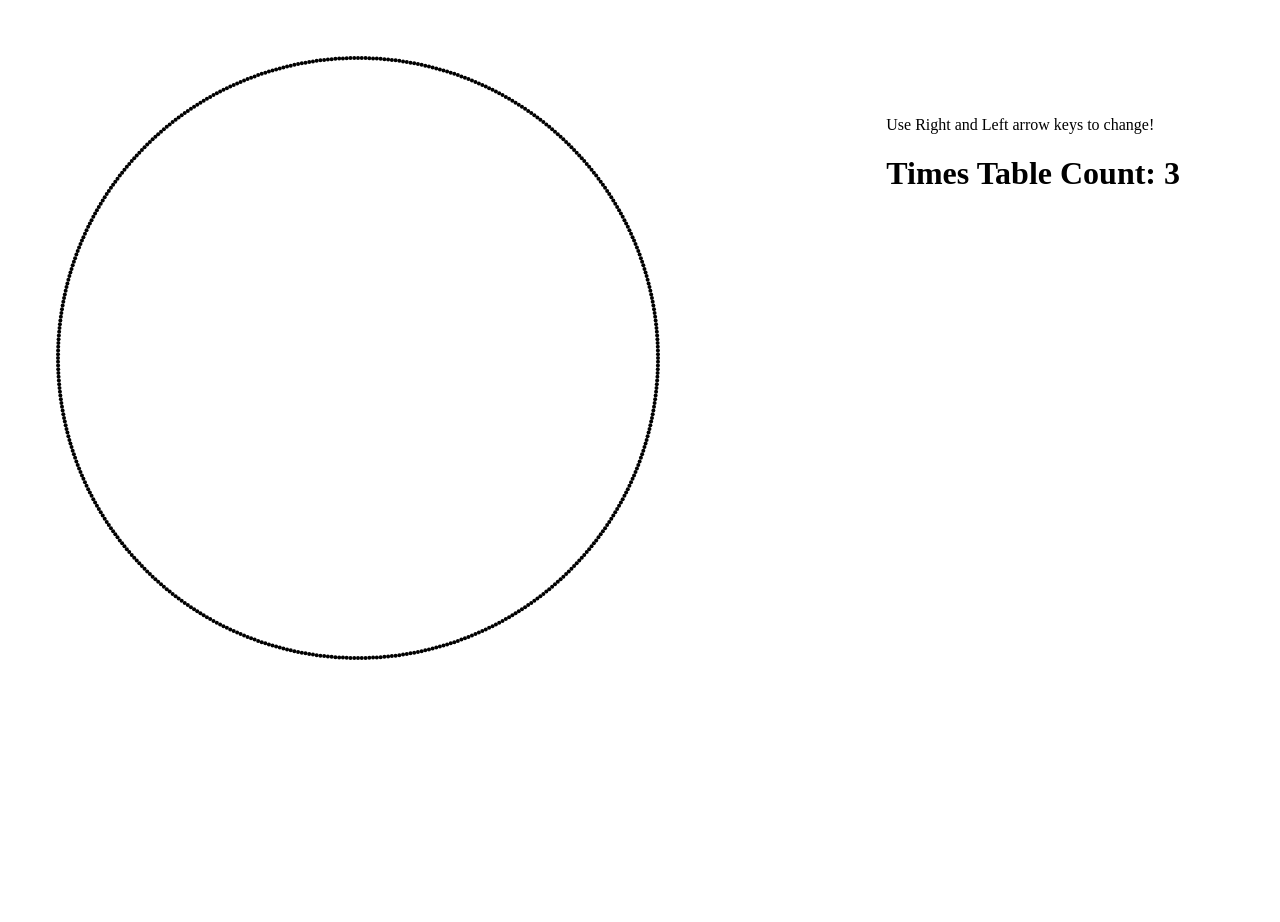
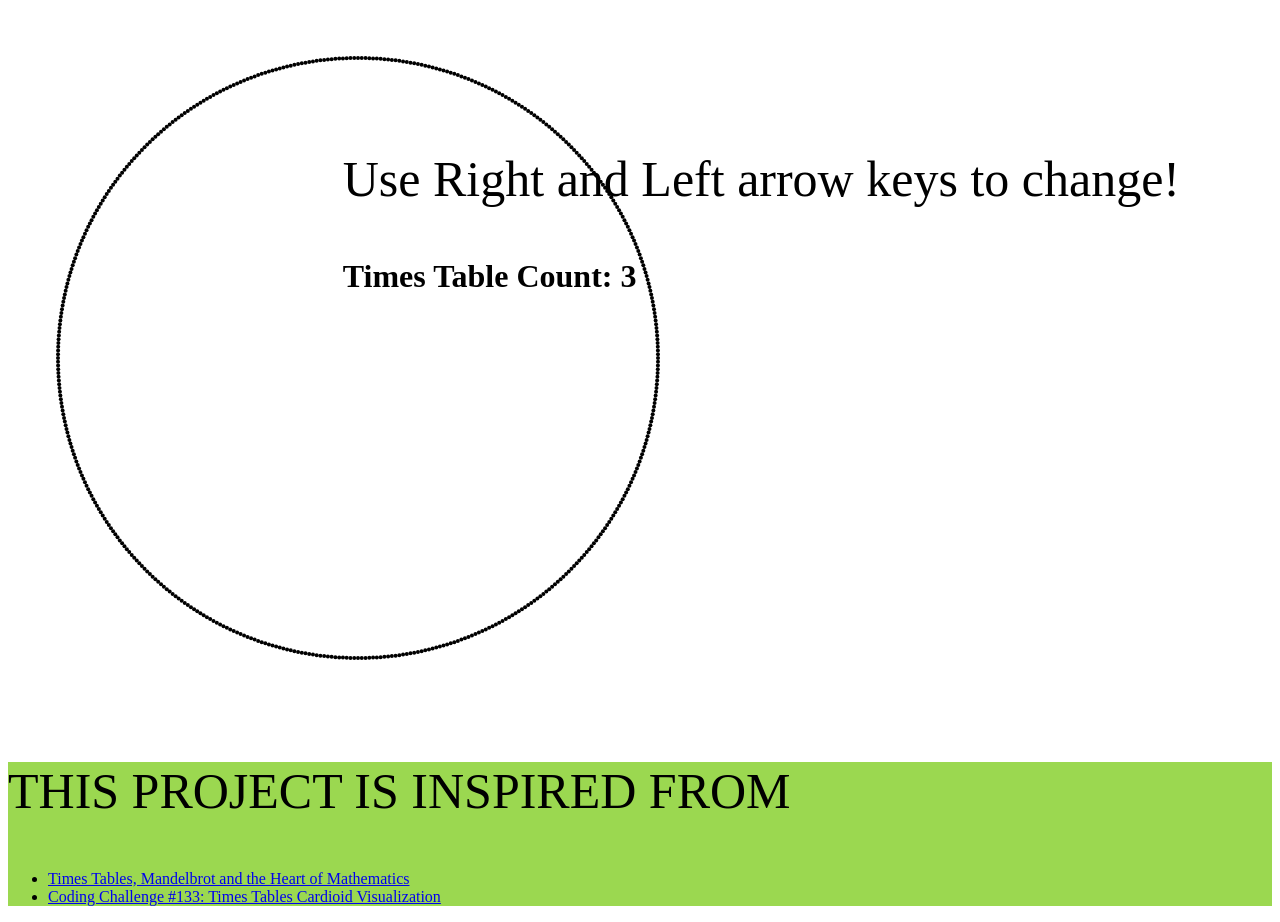
Before and after one commit to iiitl/Times-Table, a plain HTML site: page index.html in a window 1280 px wide. Before the commit the page ends 800 px from the top, so only its background shows below. Drawn offline with Linux system fonts and the light colour scheme.

Commit message:
ADDED FOOTER
added all the links and youtube videos from which this project is inspired from.....

```diff
--- a/index.html
+++ b/index.html
@@ -5,6 +5,16 @@
     <meta http-equiv="X-UA-Compatible" content="IE=edge" />
     <meta name="viewport" content="width=device-width, initial-scale=1.0" />
     <title>Times table</title>
+    <meta name="viewport" content="width=device-width, initial-scale=1.0">
+    <style>
+       .u{
+        background-color: rgb(155, 216, 80);
+       }
+       P{
+        font-size: 50PX;
+       }
+
+    </style>
   </head>
   <body>
     <canvas id="drawing"></canvas>
@@ -12,7 +22,13 @@
       <p>Use Right and Left arrow keys to change!</p>
       <h1 id="info">Times Table Count: 2</h1>
     </div>
-
+<div class="u">
+    <p>THIS PROJECT IS INSPIRED FROM</p>
+    <ul>
+   <li> <a href="https://www.youtube.com/watch?v=qhbuKbxJsk8&vl=en">Times Tables, Mandelbrot and the Heart of Mathematics</a></li>
+    <li><a href="https://www.youtube.com/watch?v=bl3nc_a1nvs">Coding Challenge #133: Times Tables Cardioid Visualization</a></li>
+</ul>
+</div>
     <script src="Point.js"></script>
     <script src="main.js"></script>
   </body>
```
